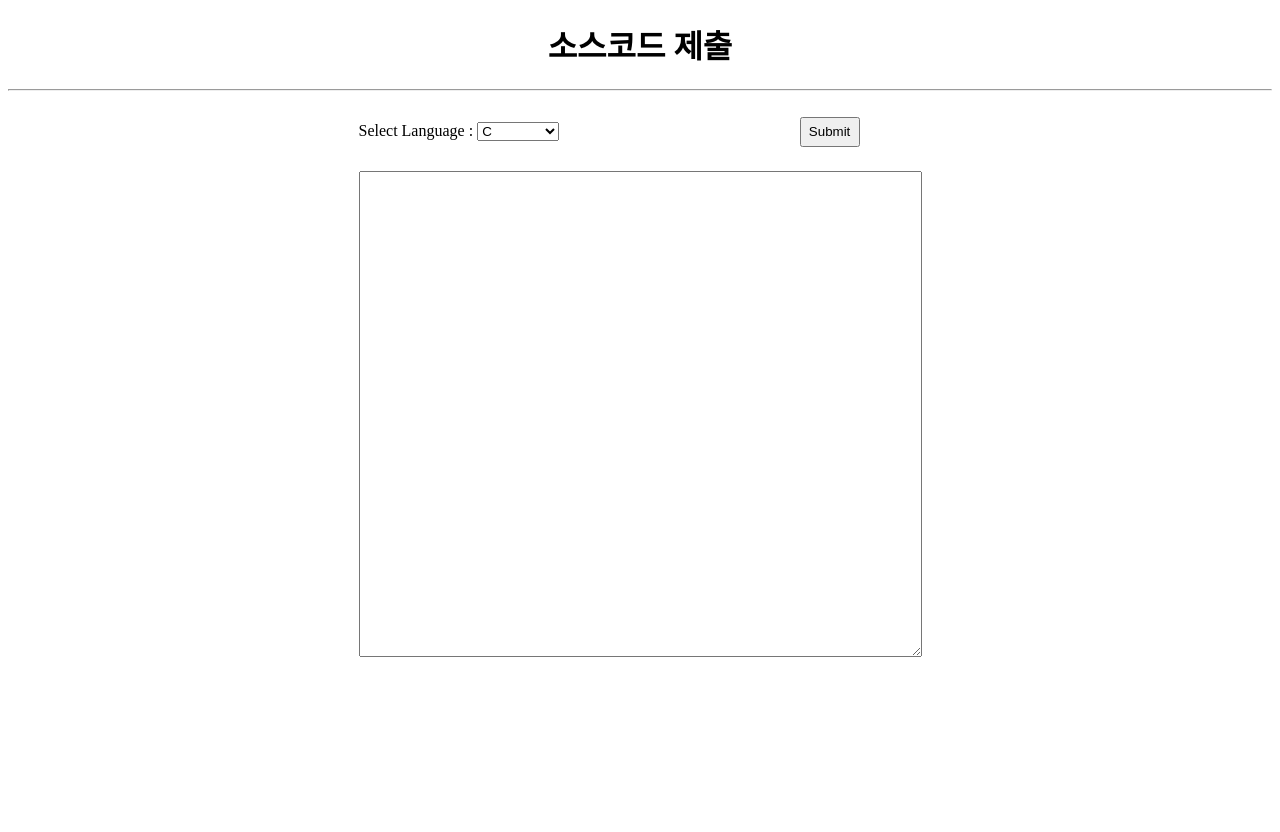
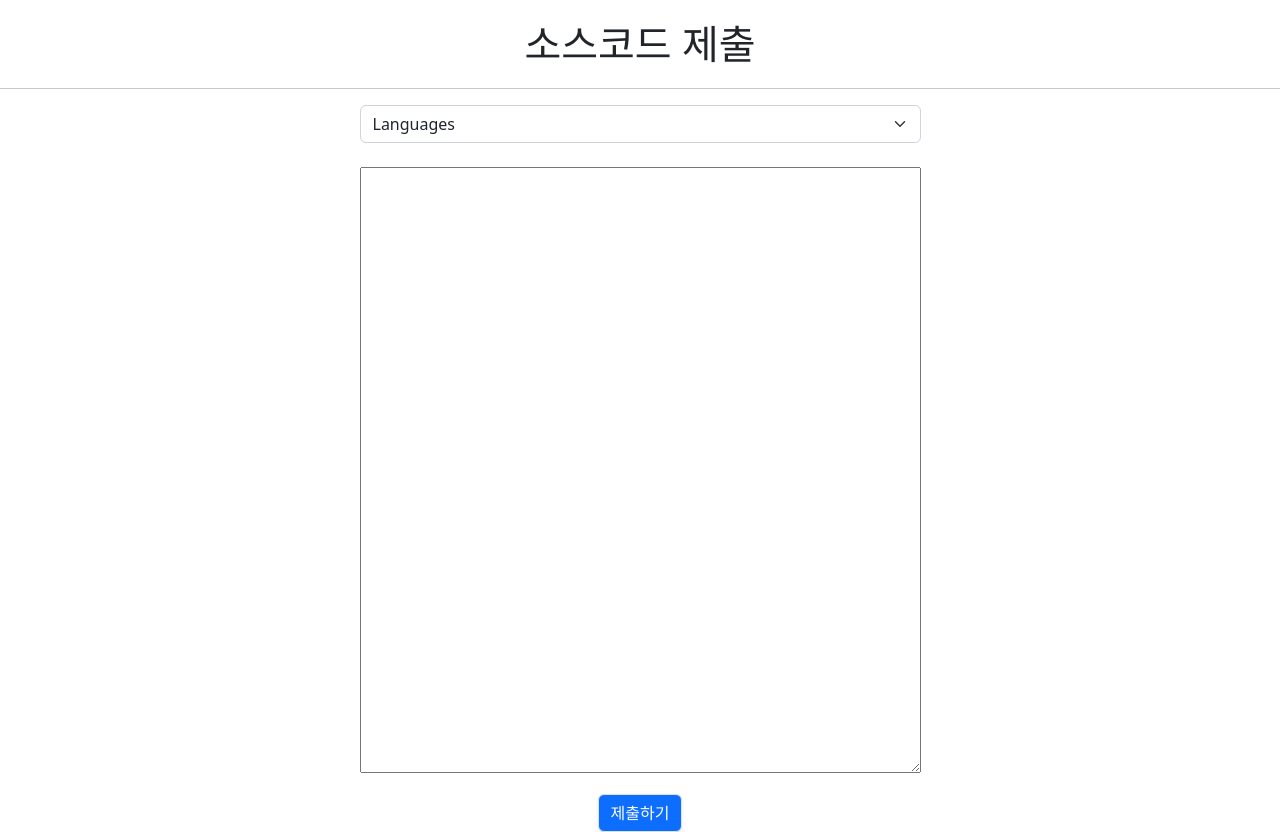
Before and after one commit to kimjw0427/school, a Flask app: page /send in a window 1280 px wide. Before the commit the page ends 657 px from the top, so only its background shows below. Run offline with Flask 3, Linux system fonts and the light colour scheme.

Commit message:
Update send.html

```diff
--- a/templates/send.html
+++ b/templates/send.html
@@ -5,26 +5,31 @@
     <meta http-equiv="X-UA-Compatible" content="IE=edge">
     <meta name="viewport" content="width=device-width, initial-scale=1.0">
     <title>소스코드 제출</title>
+    <link href="https://cdn.jsdelivr.net/npm/bootstrap@5.2.3/dist/css/bootstrap.min.css" rel="stylesheet" integrity="sha384-rbsA2VBKQhggwzxH7pPCaAqO46MgnOM80zW1RWuH61DGLwZJEdK2Kadq2F9CUG65" crossorigin="anonymous">
+    <style>
+        select option[value=""][disabled] {
+	    display: none;
+        }
+    </style>
 </head>
 <body>
-    <h1 style="display: flex; justify-content: center;">소스코드 제출</h1>
+    <script src="https://cdn.jsdelivr.net/npm/bootstrap@5.2.3/dist/js/bootstrap.bundle.min.js" integrity="sha384-kenU1KFdBIe4zVF0s0G1M5b4hcpxyD9F7jL+jjXkk+Q2h455rYXK/7HAuoJl+0I4" crossorigin="anonymous"></script>
+    <h1 style="display: flex; justify-content: center; margin:20px;">소스코드 제출</h1>
     <hr>
-    <br>
-
     <div style="display: flex; justify-content: center;">
         <form action="/send" method="post">
         <span>
-            Select Language :
-            <select name="lang" style="margin-bottom: 30px;">
-                <option value="C">C</option>
-                <option value="Python">Python</option>
-                <option value="Javascript">Javascript</option>
+                <select class="form-select" name="lang">
+                    <option value="" disabled selected>Languages</option>
+                    <option value="C">C</option>
+                    <option value="Python">Python</option>
+                    <option value="Javascript">Javascript</option>
                 </select>
-                <input type="submit" style="margin-left: 42%; width: 60px; height: 30px;">
         </span>
             <br>
-            <textarea name="code" rows="20" cols="45" style="margin-bottom: 30px; font-size: 20px;"></textarea>
+            <textarea name="code" rows="20" cols="45" style="margin-bottom: 15px; font-size: 20px;"></textarea>
             <br>
+            <input class="btn btn-primary shadow-sm border" type="submit" value="제출하기" style="display: block; margin: auto; text-align: center;">
         </form>
     </div>
 </body>
```
